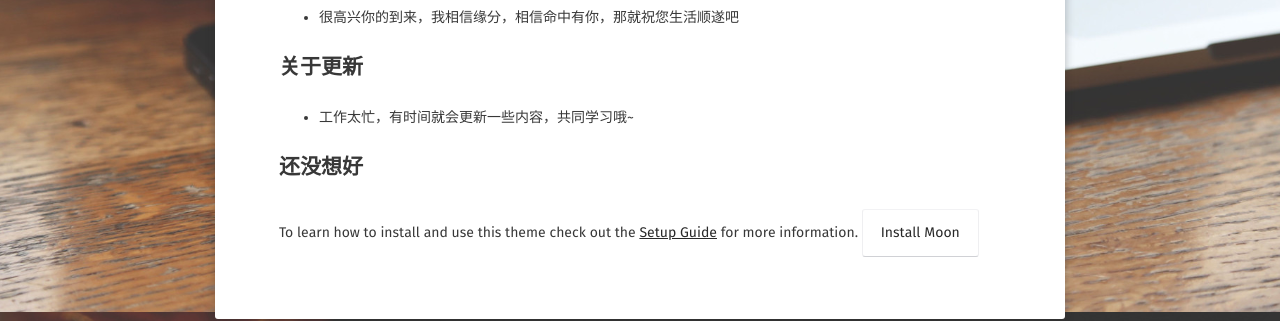
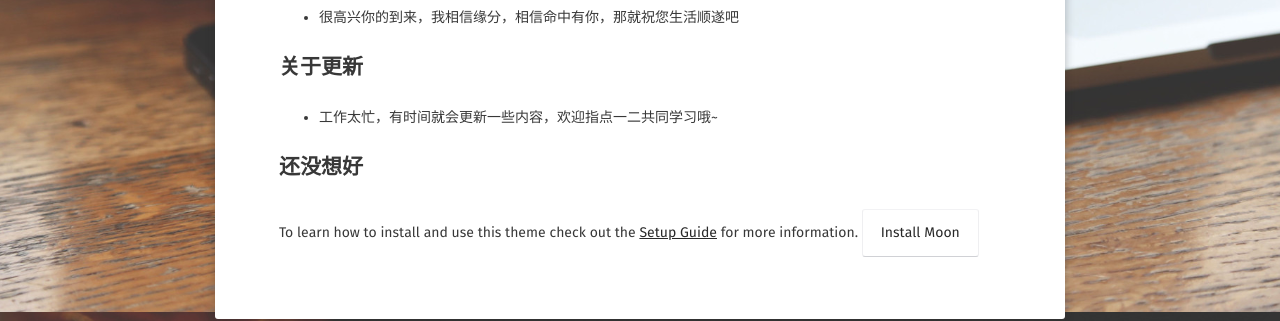
Before and after one commit to ToGetHer16/ToGetHer16.github.io, a Jekyll site: the page built from about/index.md, in a window 1280 px wide. Shown: the part 588-909 px from the top of the page. Built offline with Jekyll 4.4.1, drawn with Linux system fonts in a browser that asks for light colours; some web fonts are replaced.

Commit message:
Update index.md

```diff
--- a/about/index.md
+++ b/about/index.md
@@ -17,7 +17,7 @@ comments: false
 * 很高兴你的到来，我相信缘分，相信命中有你，那就祝您生活顺遂吧
 
 ## 关于更新
-* 工作太忙，有时间就会更新一些内容，共同学习哦~
+* 工作太忙，有时间就会更新一些内容，欢迎指点一二共同学习哦~
 
 ## 还没想好
 To learn how to install and use this theme check out the [Setup Guide](http://taylantatli.me/Moon/moon-theme/) for more information.
```
